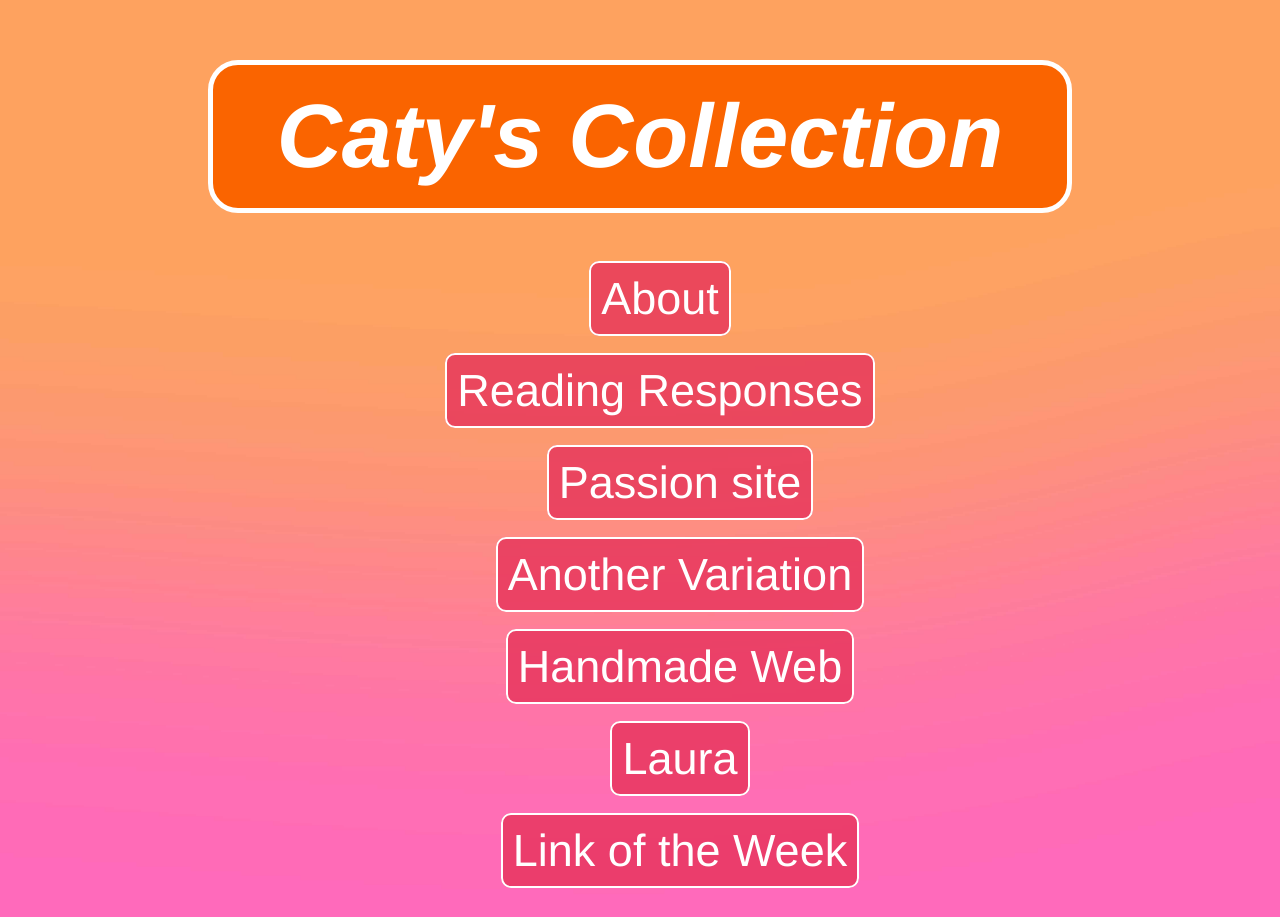
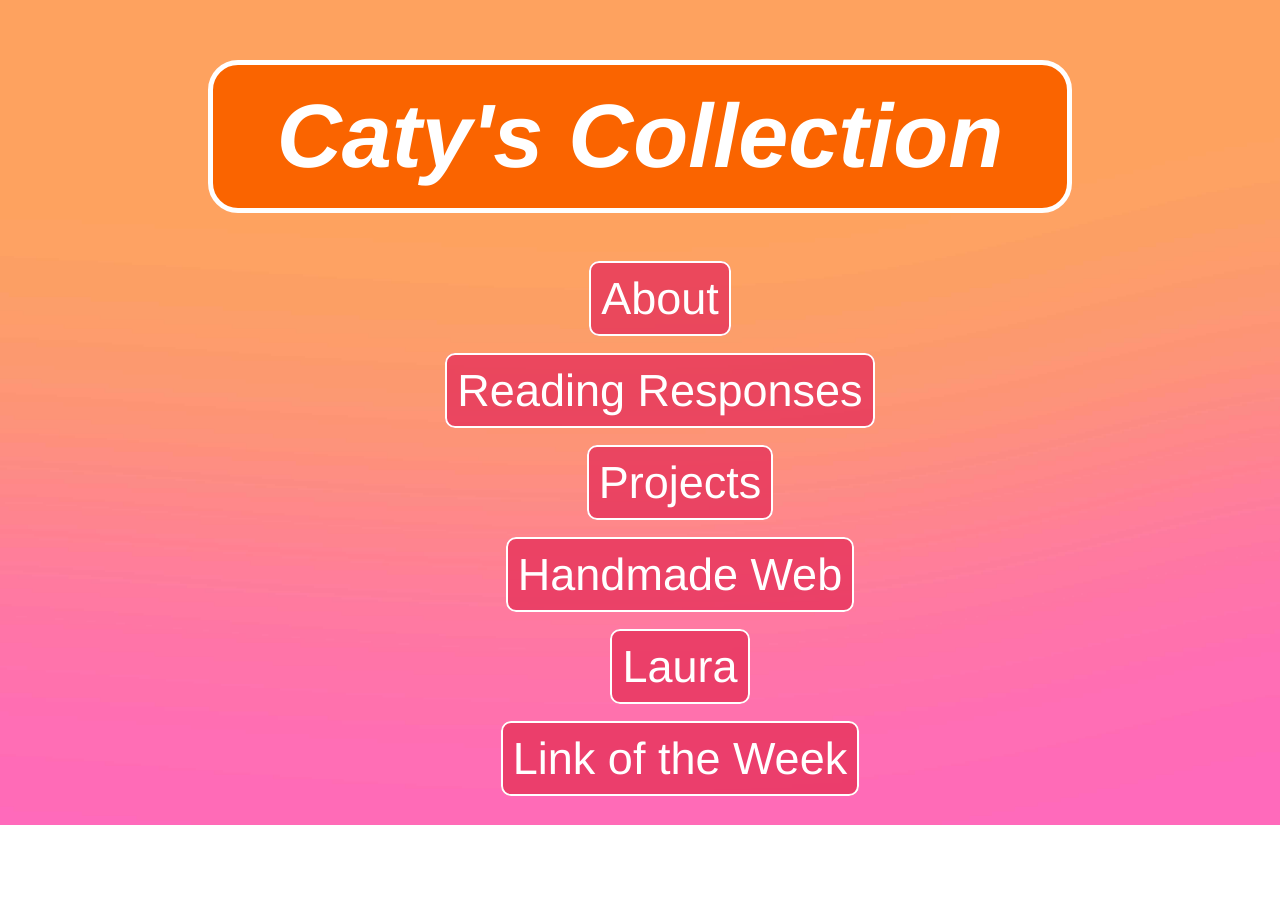
Before and after one commit to dilloncg/Caty-Class-Site, a plain HTML site: page index.html in a window 1280 px wide. After the commit the page ends 825 px from the top, so only its background shows below. Drawn offline with Linux system fonts and the light colour scheme.

Commit message:
projects

```diff
--- a/index.html
+++ b/index.html
@@ -12,10 +12,7 @@
       <ul>
         <li><a href="https://dilloncg.github.io/reading-responses/"/index.html>Reading Responses</a></li>
       <ul>
-        <li><a href="https://dilloncg.github.io/Wandering-Lost/"/index.html target="_blank">Passion site</a></li>
-      </ul>
-      <ul>
-        <li><a href="https://dilloncg.github.io/anothervariation/"/index.html target="_blank">Another Variation</a></li>
+        <li><a href="https://dilloncg.github.io/projects/"/index.html target="_blank">Projects</a></li>
       </ul>
       <ul>
         <li><a href="https://handmade-web.net/fall21/index.html" target="_blank">Handmade Web</a></li>
```
